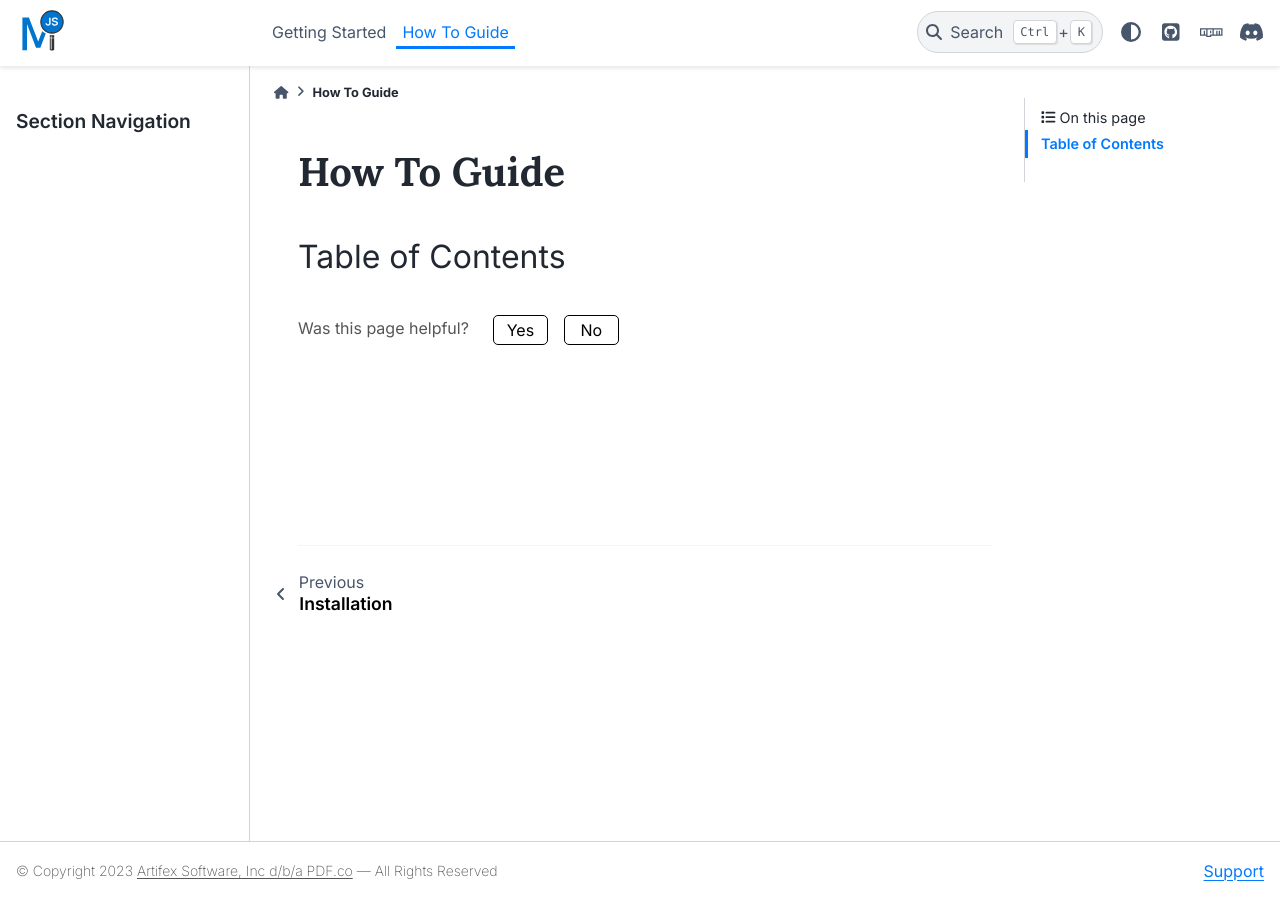
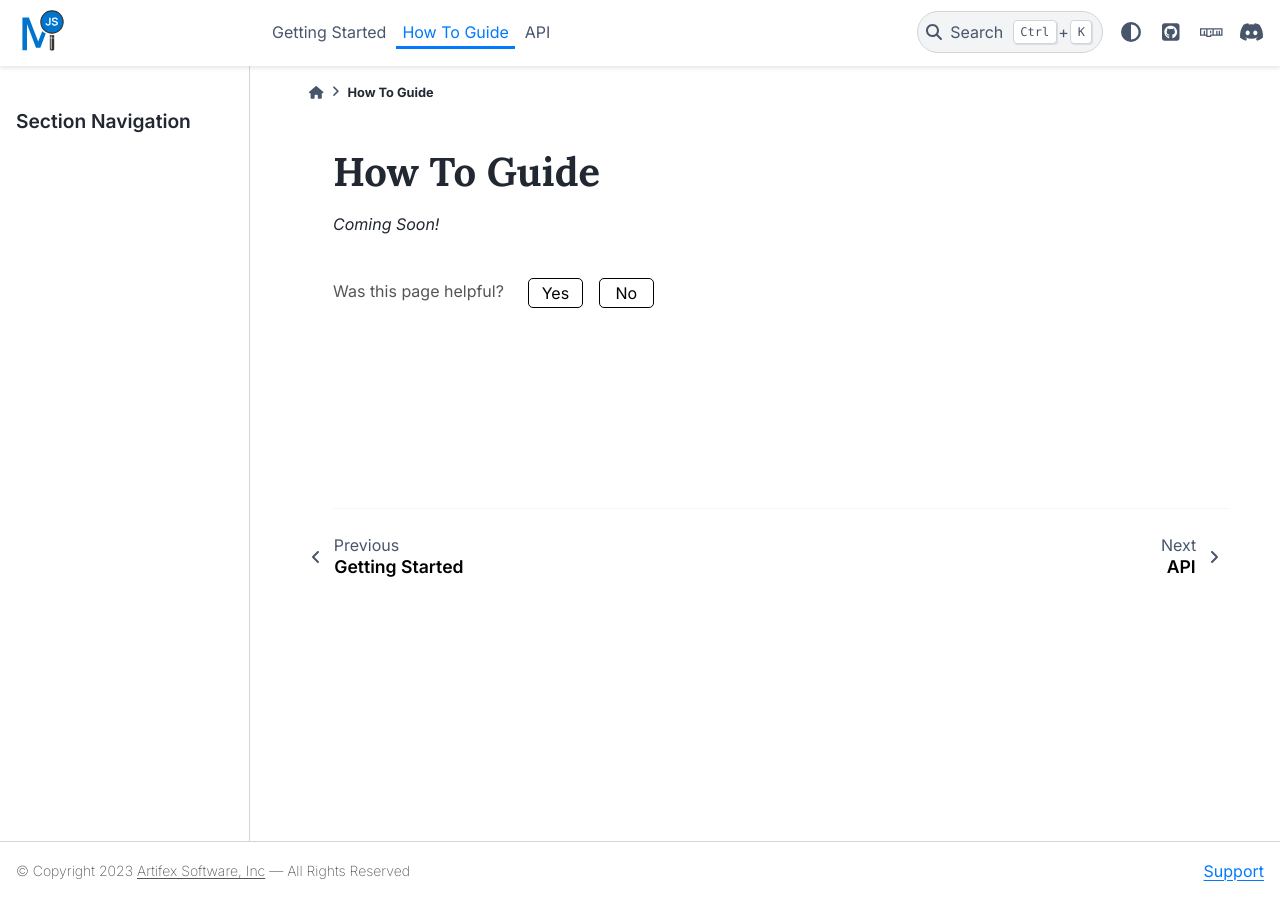
Before and after one commit to ArtifexSoftware/mupdf.js, a Sphinx documentation site: the page built from docs/how-to-guide/index.rst, in a window 1280 px wide. Built offline with Sphinx 7.4.7 and the PyData theme 0.15.4, drawn with Linux system fonts in a browser that asks for light colours.

Commit message:
Adds Getting Started & skeleton for the rest of the docs.

```diff
--- a/docs/_static/custom.css
+++ b/docs/_static/custom.css
@@ -441,3 +441,13 @@
 button.cta:hover {
     background:#ea5842;
 }
+
+.wasm_tag {
+    font-family: monospace;
+    font-size: 12px;
+    padding: 5px 10px;
+    border-radius: 5px;
+    color: white;
+    font-weight: 600;
+    background-color: #2c5cbd;
+}
--- a/docs/footer.rst
+++ b/docs/footer.rst
@@ -14,7 +14,7 @@
             <textarea id="maths-test-answer" rows="1" cols="5"></textarea>
          </div>
 
-         <form method="post" target="feedback_print_popup" action="https://artifex.com/contributor/pdfco-process-feedback.php" onsubmit="submitFeedback();">
+         <form method="post" target="feedback_print_popup" action="https://artifex.com/contributor/mupdfjs-process-feedback.php" onsubmit="submitFeedback();">
              <input type="hidden" name="url" id="feedback-doc-url-page">
              <input type="hidden" name="page" id="feedback-page-ref">
              <input type="hidden" name="helpful" id="feedback-helpful">
@@ -98,14 +98,14 @@
          for (var i=0;i<footerItem.length;i++) {
             const copyright = footerItem[i].getElementsByClassName("copyright");
             for (var j=0;j<copyright.length;j++) {
-               copyright[j].innerHTML = "&copy; Copyright 2023 <a href='https://pdf.co?utm_source=developer&utm_medium=footer-cta' target=_blank>Artifex Software, Inc d/b/a PDF.co</a> — All Rights Reserved";
+               copyright[j].innerHTML = "&copy; Copyright 2023 <a href='https://artifex.com' target=_blank>Artifex Software, Inc</a> — All Rights Reserved";
             }
          }
 
          const footerItemEnd = document.getElementsByClassName("footer-items__end");
          for (var i=0;i<footerItemEnd.length;i++) {
             const endItem = footerItemEnd[i];
-            endItem.innerHTML = "<a href='https://support.bytescout.com/hc/en-us' target='new'>Support</a>";
+            endItem.innerHTML = "<a href='https://discord.gg/zpyAHM7XtF' target='new'>Support</a>";
          }
 
 
--- a/docs/how-to-guide/index.rst
+++ b/docs/how-to-guide/index.rst
@@ -6,10 +6,7 @@
 ===================
 
 
-Table of Contents
--------------------
-
-
+*Coming Soon!*
 
 
 
--- a/docs/index.rst
+++ b/docs/index.rst
@@ -49,6 +50,7 @@
 
     getting-started/index.rst
     how-to-guide/index.rst
+    api/index.rst
 
 
 .. include:: footer.rst
```
Also changed, not shown: other parts of docs/footer.rst (+7 -2 lines), other parts of docs/index.rst (+1 -0 lines), docs/api/index.rst (added, +29 -0 lines), docs/getting-started/index.rst (+131 -30 lines).
